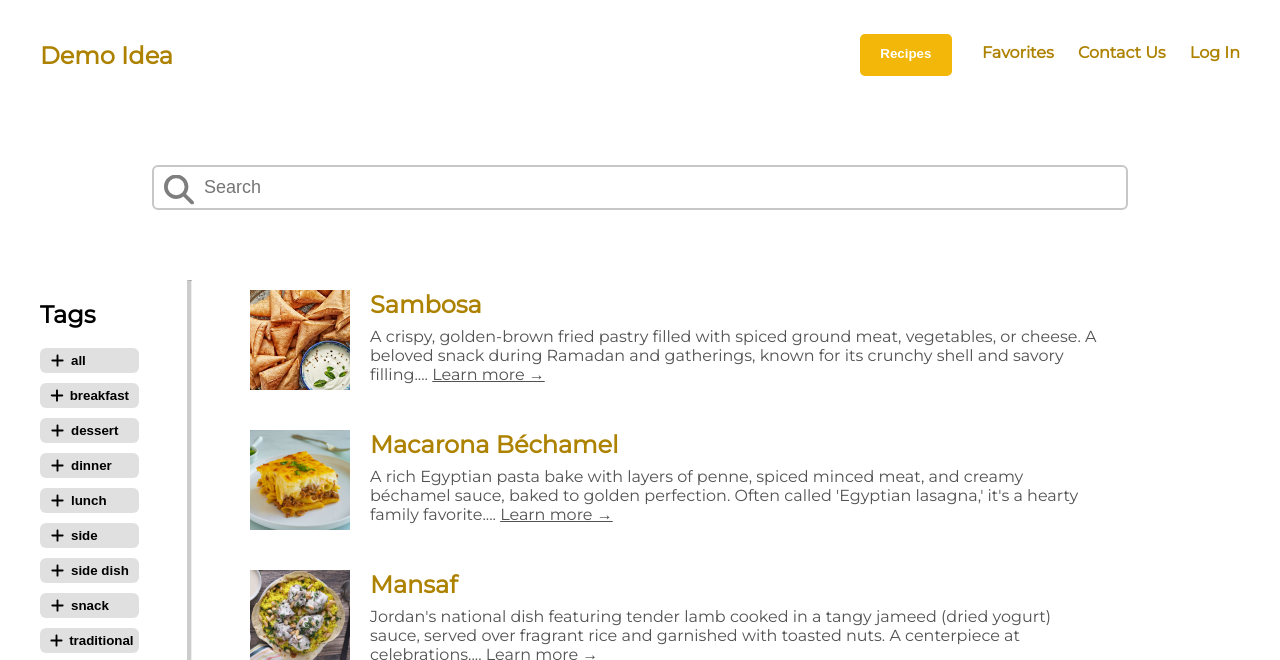
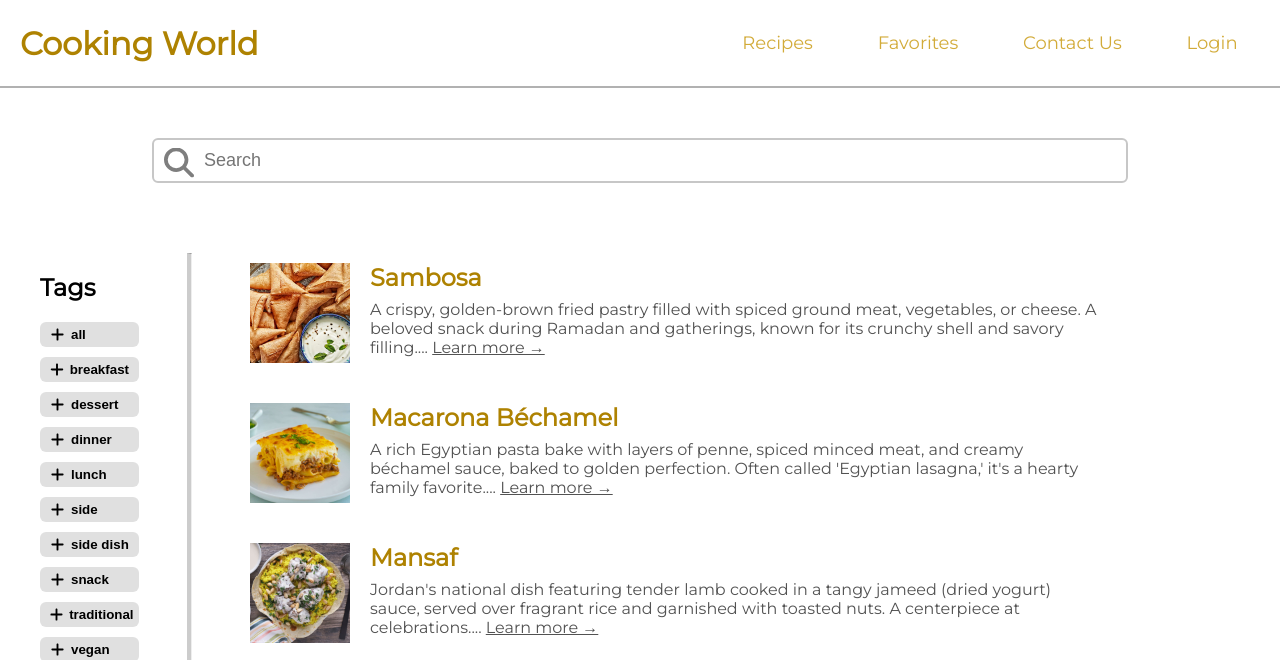
Before and after one commit to mohammedrattia/food-recipes-website, a plain HTML site: page recipes.html in a window 1280 px wide. Shown: the top 660 px of the page. Drawn offline with Linux system fonts and the light colour scheme.

Commit message:
Added new animations to the navbar, changed the navbar inside of the recipes.html

```diff
--- a/css/Home.css
+++ b/css/Home.css
@@ -21,8 +21,15 @@ body {
 }
 .navbar h1 {
     color: #AE8201;
+    margin: 20px 0px;
     cursor: pointer;
     text-align: center;
+}
+.navbar ul li a {
+    padding: 0.3em 0.8em;
+    border-radius: 5px;
+    text-decoration: none;
+    transition: background 0.3s ease;
 }
 h1 {
     color: #AE8201;
@@ -44,6 +51,9 @@ li a{
 }
 li a:hover {
     color: #c69504;
+    background: #d9a3029f;
+    margin: 10px 10px;
+    border-radius: 5px;
     text-decoration: none;
 }
 p {
--- a/css/recipes.css
+++ b/css/recipes.css
@@ -4,23 +4,54 @@ body {
     font-family: Montserrat, sans-serif;
 }
 
-
+.header {
+    margin-left: 10px;
+}
 .navbar {
-    background-color: white;
-    border-bottom: 4px solid white;
     display: flex;
+    align-items: center;
+    background: rgb(255, 255, 255);
+    padding: 0 20px;
     justify-content: space-between;
-    align-items: center;
-    padding: 20px 40px;
+    border-bottom: 2px solid #0000004e;
 }
-
-.logo {
-    font-weight: bold;
-    font-size: 24px;
+.navbar h1 {
+    color: #AE8201;
+    margin: 20px 0px;
+    cursor: pointer;
+    text-align: center;
+}
+.navbar ul li a {
+    padding: 0.3em 0.8em;
+    border-radius: 5px;
+    text-decoration: none;
+    transition: background 0.3s ease;
+}
+h1 {
     color: #AE8201;
 }
-
-.navbar nav a,
+ul {
+    display: flex;
+    list-style-type: none;
+    gap: 20px;
+}
+li {
+    font-size: 18px;
+    margin: 16px 8px;
+    transition: all 0.3 ease;
+    /* padding 16px 14px; */
+}
+li a{
+    color: #c69504c9;
+    text-decoration: none;
+}
+li a:hover {
+    color: #c69504;
+    background: #d9a3029f;
+    margin: 10px 10px;
+    border-radius: 5px;
+    text-decoration: none;
+}
 .rec-btn {
     margin-left: 20px;
     color: #AE8201;
--- a/recipes.html
+++ b/recipes.html
@@ -12,16 +12,16 @@
 
 <body>
     <!-- Top Navigation -->
-    <header class="navbar">
-        <div class="logo">Demo Idea</div>
-        <nav>
-            <button class="rec-btn"><div class="rec"><p>Recipes</p></div></button>
-            <a href="#">Favorites</a>
-            <a href="#">Contact Us</a>
-            <a href="#">Log In</a>
-        </nav>
-    </header>
-
+    <div class="navbar">
+        <h1>Cooking World</h1>
+        <ul>
+            <li><a href="recipes.html"><i class="fa-solid fa-plus"></i>Recipes</a></li>
+            <li><a href="favorites.html">Favorites</a></li>
+            <li><a href="contact.html">Contact Us</a></li>
+            <li><a href="login.html">Login</a></li>
+        </ul>
+        </div>
+    </div>
     <!-- Search Bar -->
     <div class="search-container">
         <div>
```
Also changed, not shown: index.html (+1 -1 lines).
